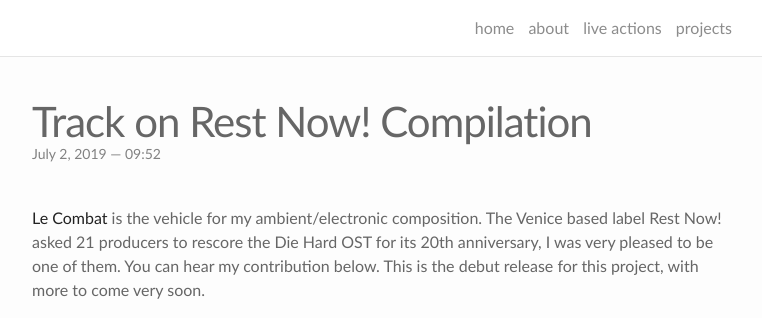
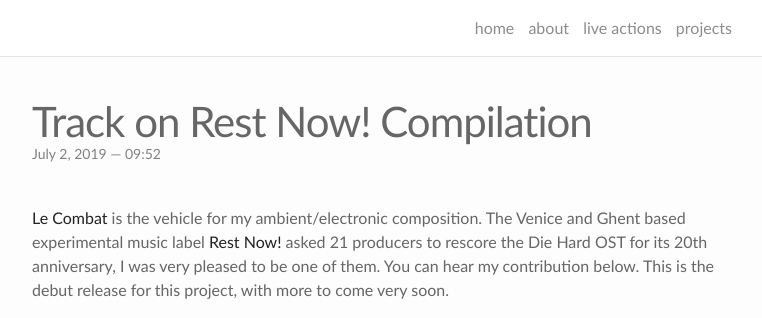
Before and after one commit to martindisley/martindisley.github.io, a Jekyll site: the page built from _portfolio/1_restnowdiehard.markdown, in a window 1280 px wide and 900 px high, cut to the strip 0-318 px from the top of the window. Shown: the whole strip, without its empty margins (258-1020 px from the left). Built offline with Jekyll 4.4.1, drawn with Linux system fonts in a browser that asks for light colours; nearby versions of some CDN libraries.

Commit message:
rest now! edit

```diff
--- a/_portfolio/1_restnowdiehard.markdown
+++ b/_portfolio/1_restnowdiehard.markdown
@@ -5,6 +5,6 @@
 img: /img/restnowdiehard.jpg
 ---
 
-[Le Combat](https://en.wikipedia.org/wiki/Combat_(newspaper)) is the vehicle for my ambient/electronic composition. The Venice based label Rest Now! asked 21 producers to rescore the Die Hard OST for its 20th anniversary, I was very pleased to be one of them. You can hear my contribution below. This is the debut release for this project, with more to come very soon.
+[Le Combat](https://en.wikipedia.org/wiki/Combat_(newspaper)) is the vehicle for my ambient/electronic composition. The Venice and Ghent based experimental music label [Rest Now!](https://www.takearestnow.com/releases) asked 21 producers to rescore the Die Hard OST for its 20th anniversary, I was very pleased to be one of them. You can hear my contribution below. This is the debut release for this project, with more to come very soon.
 
 <p align="center"><iframe style="border: 0; width: 600px; height: 1200px;" src="https://bandcamp.com/EmbeddedPlayer/album=2493063298/size=large/bgcol=333333/linkcol=0f91ff/package=1165367189/transparent=true/" seamless><a href="http://music.takearestnow.com/album/die-hard-rest-now-motion-picture-soundtrack">Die Hard (Rest Now! Motion Picture Soundtrack) by Various Artists</a></iframe>
```
